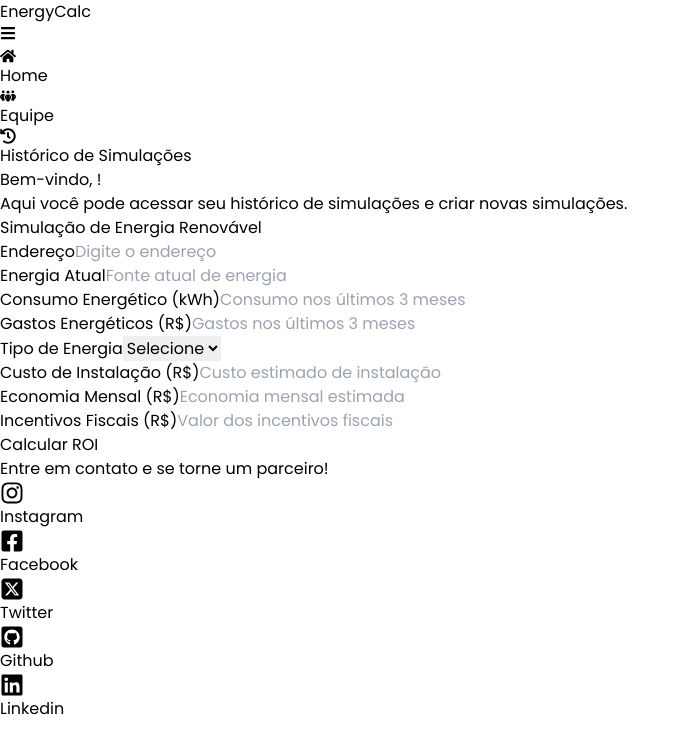
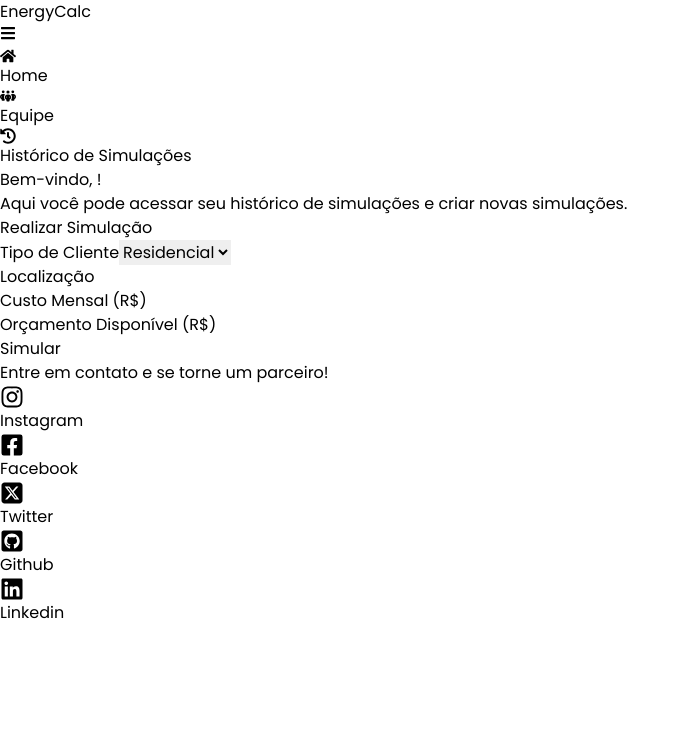
Before and after one commit to TCapela/GS2---FRONT, a Next.js app in the folder global-solution/energy-calc/: page /profile in a window 1280 px wide. Shown: the top 754 px of the page, without its empty margins (0-690 px from the left). Built offline with nearby package versions, Linux system fonts and the light colour scheme.

Commit message:
criando form simulation

```diff
--- a/global-solution/energy-calc/src/components/SimulationForm/SimulationForm.tsx
+++ b/global-solution/energy-calc/src/components/SimulationForm/SimulationForm.tsx
@@ -1,132 +1,161 @@
 "use client";
 
 import { useState } from "react";
+import { useUser } from "@/context/UserContext";
 
 export default function SimulationForm() {
+  const { id: currentUserId } = useUser();
   const [formData, setFormData] = useState({
-    address: "",
-    currentEnergy: "",
-    consumption: "",
-    expenses: "",
-    energyType: "",
-    installationCost: "",
-    monthlySavings: "",
-    incentives: "",
+    tipoCliente: "",
+    localizacao: "",
+    custoMensal: "",
+    orcamento: "",
   });
 
+  const [result, setResult] = useState<any>(null);
+  const [loading, setLoading] = useState(false);
+  const [error, setError] = useState<string | null>(null);
+
   const handleChange = (e: React.ChangeEvent<HTMLInputElement | HTMLSelectElement>) => {
-    setFormData({ ...formData, [e.target.name]: e.target.value });
+    setFormData({
+      ...formData,
+      [e.target.name]: e.target.value,
+    });
+    setError(null);
   };
 
-  const handleSubmit = (e: React.FormEvent) => {
+  const handleSubmit = async (e: React.FormEvent <HTMLFormElement> ) => {
     e.preventDefault();
-    console.log("Dados enviados: ", formData);
+    setLoading(true);
+    setError(null);
+    console.log("Dados do formulário enviados:", formData);
+
+    try {
+      const response = await fetch("/api/simulacao", {
+        method: "POST",
+        headers: {
+          "Content-Type": "application/json",
+        },
+        body: JSON.stringify({
+          ...formData,
+          custoMensal: parseFloat(formData.custoMensal),
+          orcamento: parseFloat(formData.orcamento),
+          usuarioId: currentUserId,
+        }),
+        credentials: "include",
+      });
+
+      if (!response.ok) {
+        const errorData = await response.json();
+        setError(errorData.error || "Erro ao realizar a simulação.");
+        return;
+      }
+
+      const data = await response.json();
+      setResult(data);
+    } catch (err) {
+      console.error("Erro de conexão:", err);
+      setError("Erro de conexão com o servidor.");
+    } finally {
+      setLoading(false);
+    }
   };
 
+
   return (
-    <form className="max-w-4xl mx-auto bg-white shadow p-6 rounded-lg space-y-4" onSubmit={handleSubmit}>
-      <h2 className="text-2xl font-bold mb-4">Simulação de Energia Renovável</h2>
+    <div className="max-w-6xl mx-auto p-4">
+      <h2 className="text-2xl font-bold mb-4">Realizar Simulação</h2>
+      <form onSubmit={handleSubmit} className="space-y-4">
+        {/* Tipo de Cliente */}
         <div>
-        <label htmlFor="address" className="block font-medium">Endereço</label>
+          <label className="block font-medium mb-1">Tipo de Cliente</label>
+          <select
+            name="tipoCliente"
+            value={formData.tipoCliente}
+            onChange={handleChange}
+            className="w-full border rounded-lg px-4 py-2"
+          >
+            <option value="Residencial">Residencial</option>
+            <option value="Comercial">Comercial</option>
+          </select>
+        </div>
+
+        {/* Localização */}
+        <div>
+          <label className="block font-medium mb-1">Localização</label>
           <input
             type="text"
-          id="address"
-          name="address"
-          className="w-full border px-4 py-2 rounded-lg"
-          placeholder="Digite o endereço"
-          value={formData.address}
+            name="localizacao"
+            value={formData.localizacao}
             onChange={handleChange}
+            className="w-full border rounded-lg px-4 py-2"
+            required
           />
         </div>
+
+        {/* Custo Mensal */}
         <div>
-        <label htmlFor="currentEnergy" className="block font-medium">Energia Atual</label>
+          <label className="block font-medium mb-1">Custo Mensal (R$)</label>
           <input
-          type="text"
-          id="currentEnergy"
-          name="currentEnergy"
-          className="w-full border px-4 py-2 rounded-lg"
-          placeholder="Fonte atual de energia"
-          value={formData.currentEnergy}
+            type="number"
+            name="custoMensal"
+            value={formData.custoMensal}
             onChange={handleChange}
+            className="w-full border rounded-lg px-4 py-2"
+            required
           />
         </div>
+
+        {/* Orçamento */}
         <div>
-        <label htmlFor="consumption" className="block font-medium">Consumo Energético (kWh)</label>
+          <label className="block font-medium mb-1">Orçamento Disponível (R$)</label>
           <input
             type="number"
-          id="consumption"
-          name="consumption"
-          className="w-full border px-4 py-2 rounded-lg"
-          placeholder="Consumo nos últimos 3 meses"
-          value={formData.consumption}
+            name="orcamento"
+            value={formData.orcamento}
             onChange={handleChange}
+            className="w-full border rounded-lg px-4 py-2"
+            required
           />
         </div>
-      <div>
-        <label htmlFor="expenses" className="block font-medium">Gastos Energéticos (R$)</label>
-        <input
-          type="number"
-          id="expenses"
-          name="expenses"
-          className="w-full border px-4 py-2 rounded-lg"
-          placeholder="Gastos nos últimos 3 meses"
-          value={formData.expenses}
-          onChange={handleChange}
-        />
-      </div>
-      <div>
-        <label htmlFor="energyType" className="block font-medium">Tipo de Energia</label>
-        <select
-          id="energyType"
-          name="energyType"
-          className="w-full border px-4 py-2 rounded-lg"
-          value={formData.energyType}
-          onChange={handleChange}
+
+        {/* Erro */}
+        {error && <p className="text-red-500">{error}</p>}
+
+        {/* Botão de Simular */}
+        <button
+          type="submit"
+          className="w-full bg-green-500 text-white py-2 rounded-lg font-semibold hover:bg-green-600"
+          disabled={loading}
         >
-          <option value="">Selecione</option>
-          <option value="Solar">Solar</option>
-          <option value="Eólica">Eólica</option>
-        </select>
-      </div>
-      <div>
-        <label htmlFor="installationCost" className="block font-medium">Custo de Instalação (R$)</label>
-        <input
-          type="number"
-          id="installationCost"
-          name="installationCost"
-          className="w-full border px-4 py-2 rounded-lg"
-          placeholder="Custo estimado de instalação"
-          value={formData.installationCost}
-          onChange={handleChange}
-        />
-      </div>
-      <div>
-        <label htmlFor="monthlySavings" className="block font-medium">Economia Mensal (R$)</label>
-        <input
-          type="number"
-          id="monthlySavings"
-          name="monthlySavings"
-          className="w-full border px-4 py-2 rounded-lg"
-          placeholder="Economia mensal estimada"
-          value={formData.monthlySavings}
-          onChange={handleChange}
-        />
-      </div>
-      <div>
-        <label htmlFor="incentives" className="block font-medium">Incentivos Fiscais (R$)</label>
-        <input
-          type="number"
-          id="incentives"
-          name="incentives"
-          className="w-full border px-4 py-2 rounded-lg"
-          placeholder="Valor dos incentivos fiscais"
-          value={formData.incentives}
-          onChange={handleChange}
-        />
-      </div>
-      <button type="submit" className="bg-green-500 text-white px-4 py-2 rounded-lg">
-        Calcular ROI
+          {loading ? "Carregando..." : "Simular"}
         </button>
       </form>
+
+      {/* Resultado da Simulação */}
+      {result && (
+        <div className="mt-6 p-4 bg-gray-100 rounded-lg shadow-md">
+          <h3 className="text-xl font-bold mb-2">Resultado da Simulação</h3>
+          <p><strong>Tipo de Energia Recomendada:</strong> {result.tipoEnergiaRecomendada || "N/A"}</p>
+          <p>
+            <strong>Economia Anual:</strong> R${" "}
+            {result.economiaAnual !== undefined ? result.economiaAnual.toFixed(2) : "N/A"}
+          </p>
+          <p>
+            <strong>Custo de Instalação:</strong> R${" "}
+            {result.custoInstalacaoRecomendada !== undefined
+              ? result.custoInstalacaoRecomendada.toFixed(2)
+              : "N/A"}
+          </p>
+          <p>
+            <strong>Tempo de Retorno:</strong>{" "}
+            {result.tempoRetornoRecomendado !== undefined
+              ? result.tempoRetornoRecomendado.toFixed(2)
+              : "N/A"}{" "}
+            anos
+          </p>
+        </div>
+      )}
+    </div>
   );
 }
```
Lines whose indentation alone changed are shown as unchanged.
